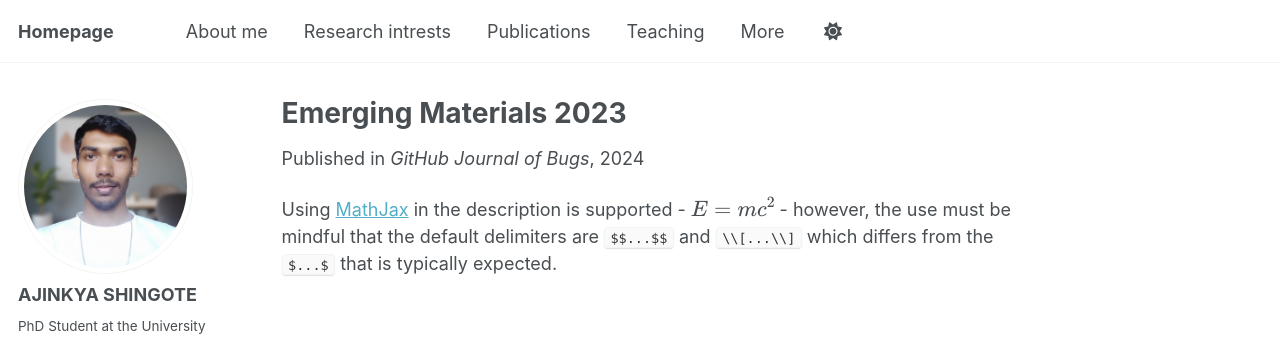
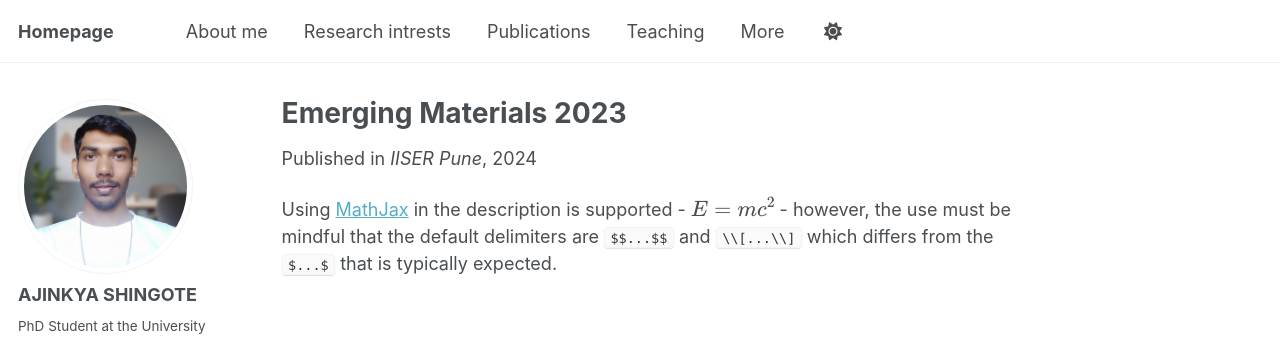
Before and after one commit to ajinkya-ss/ajinkya-ss, a Jekyll site: the page built from _publications/2025-06-08-paper-title-number-5.md, in a window 1280 px wide and 964 px high. Shown: the top 338 px of the window. Built offline with Jekyll 4.4.1, drawn with Linux system fonts in a browser that asks for light colours; some web fonts are replaced; a script that is not in the unit is left out.

Commit message:
Update 2025-06-08-paper-title-number-5.md

```diff
--- a/_publications/2025-06-08-paper-title-number-5.md
+++ b/_publications/2025-06-08-paper-title-number-5.md
@@ -7,7 +7,7 @@ excerpt: 'This conference is  is aimed to cover contemporary research findings o
 dimensional materials, energy materials, sustainable materials, optoelectronic materials and soft materials. The
 emphasis will be on rational material design, properties, spectroscopy, modelling and device fabrication. '
 date: 2024-02-17
-venue: 'GitHub Journal of Bugs'
+venue: 'IISER Pune'
 paperurl: 'https://www.iiserpune.ac.in/storage/media-library/ff5cfea6-edfa-4ccf-b2e2-8a8ed3f8c1e6.pdf'
 ---
 
```
